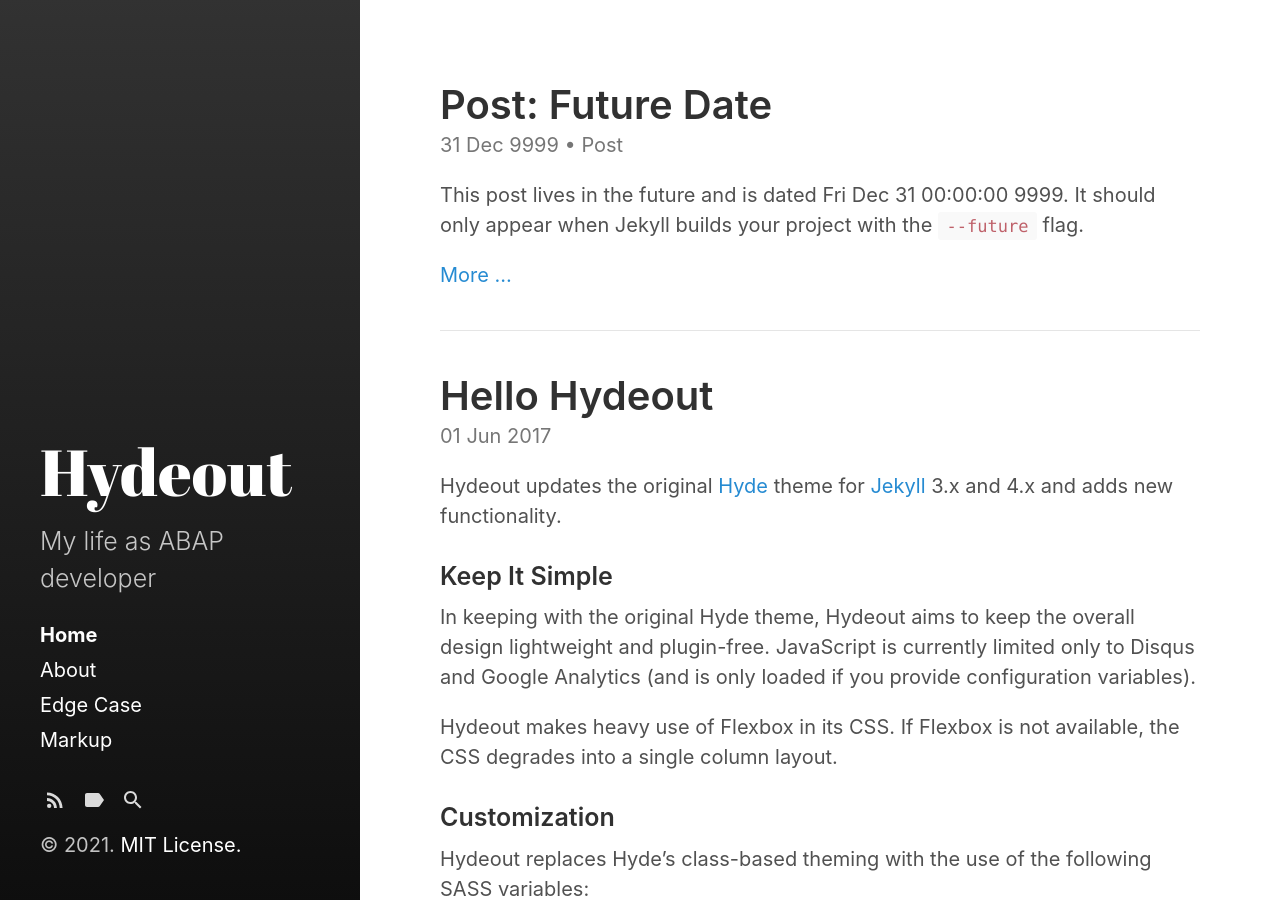
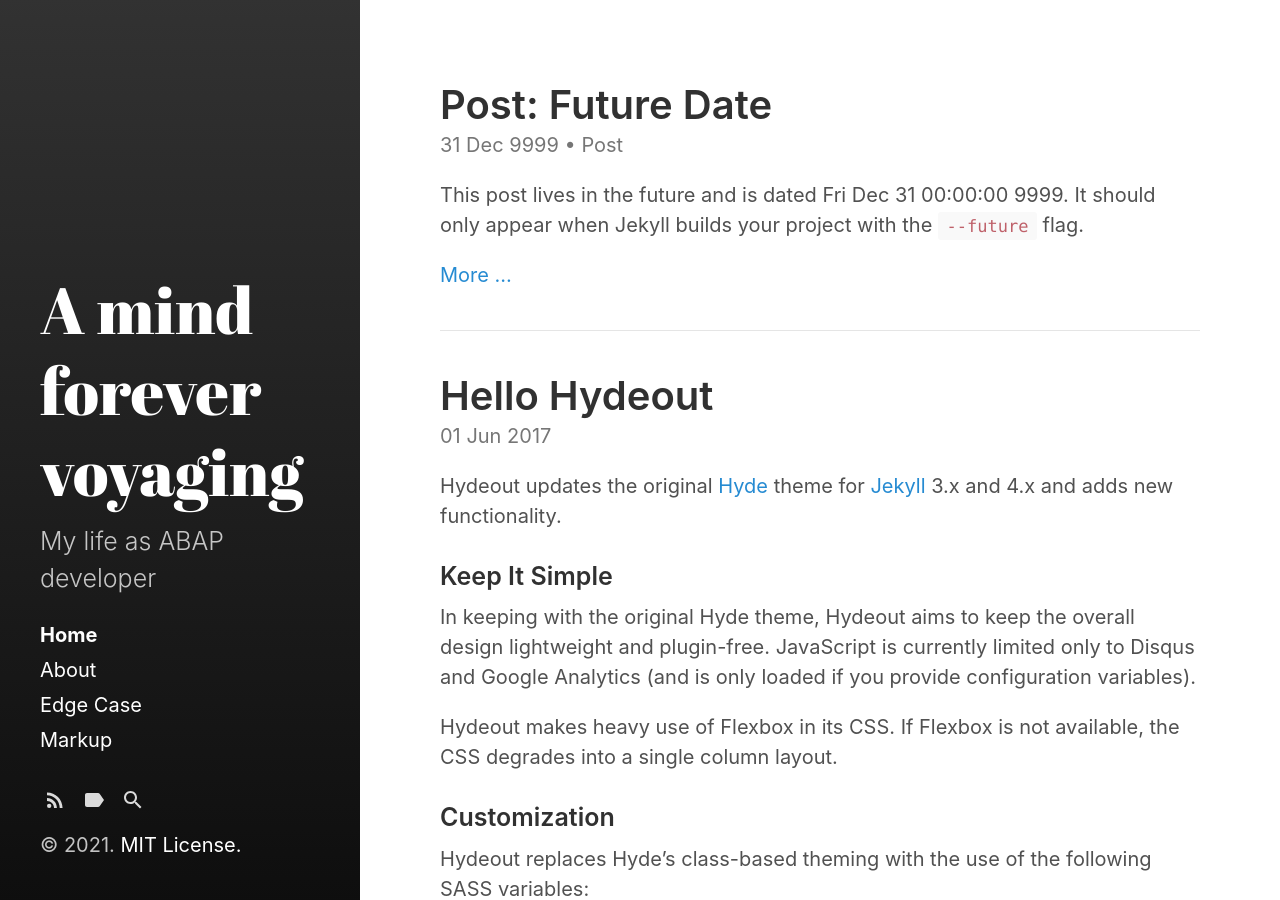
Before and after one commit to Keller-Michael/a-mind-forever-voyaging, a Jekyll site: the page built from index.html, in a window 1280 px wide and 900 px high. Built offline with Jekyll 4.4.1, drawn with Linux system fonts in a browser that asks for light colours; the list of posts is cut into pages by our own code.

Commit message:
Update _config.yml

```diff
--- a/_config.yml
+++ b/_config.yml
@@ -3,7 +3,7 @@ markdown:         kramdown
 highlighter:      rouge
 
 # Setup
-title:            Hydeout
+title:            'A mind forever voyaging'
 tagline:          'A mind forever voyaging'
 description:      'My life as ABAP developer'
 url:              'https://keller-michael.github.io/'
```
